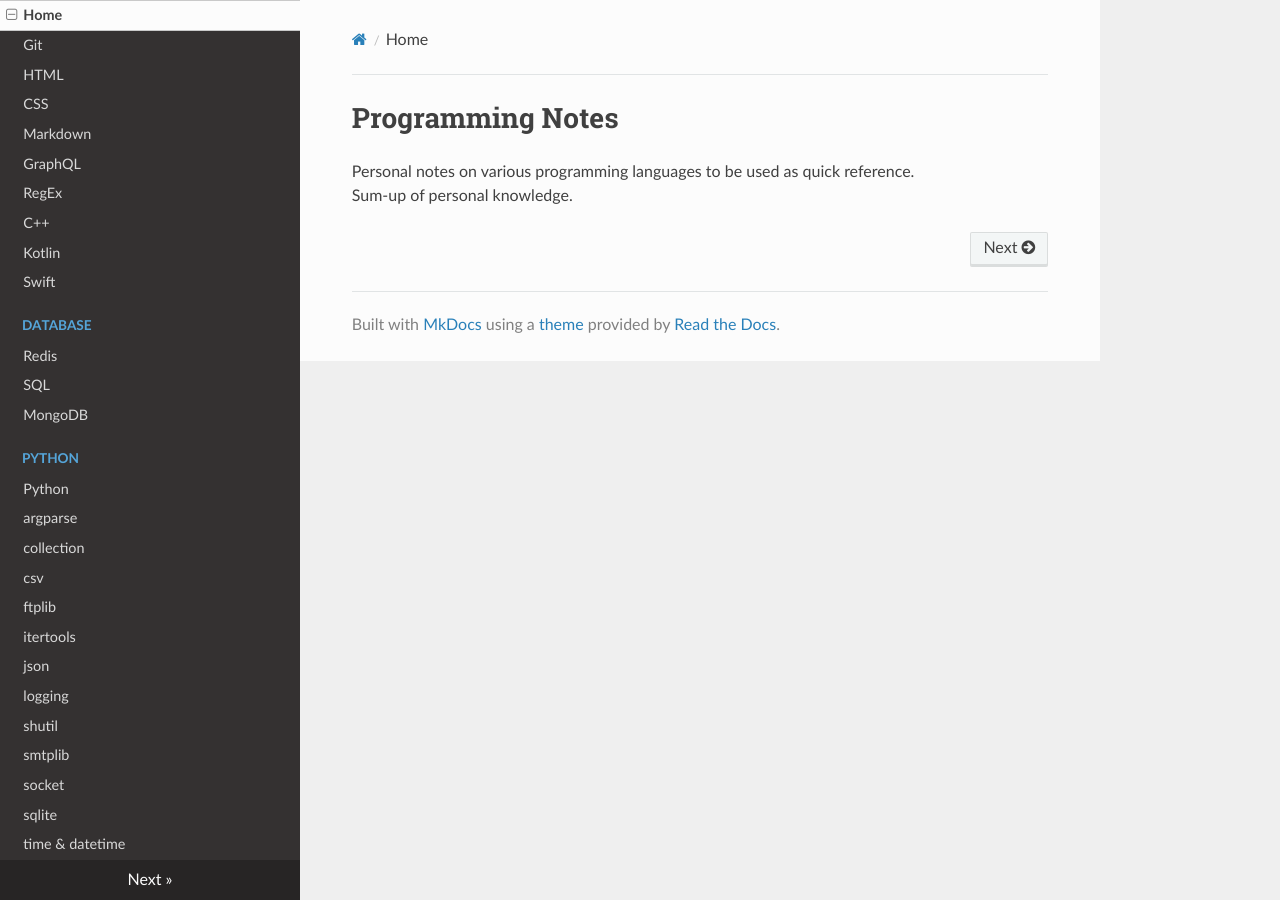
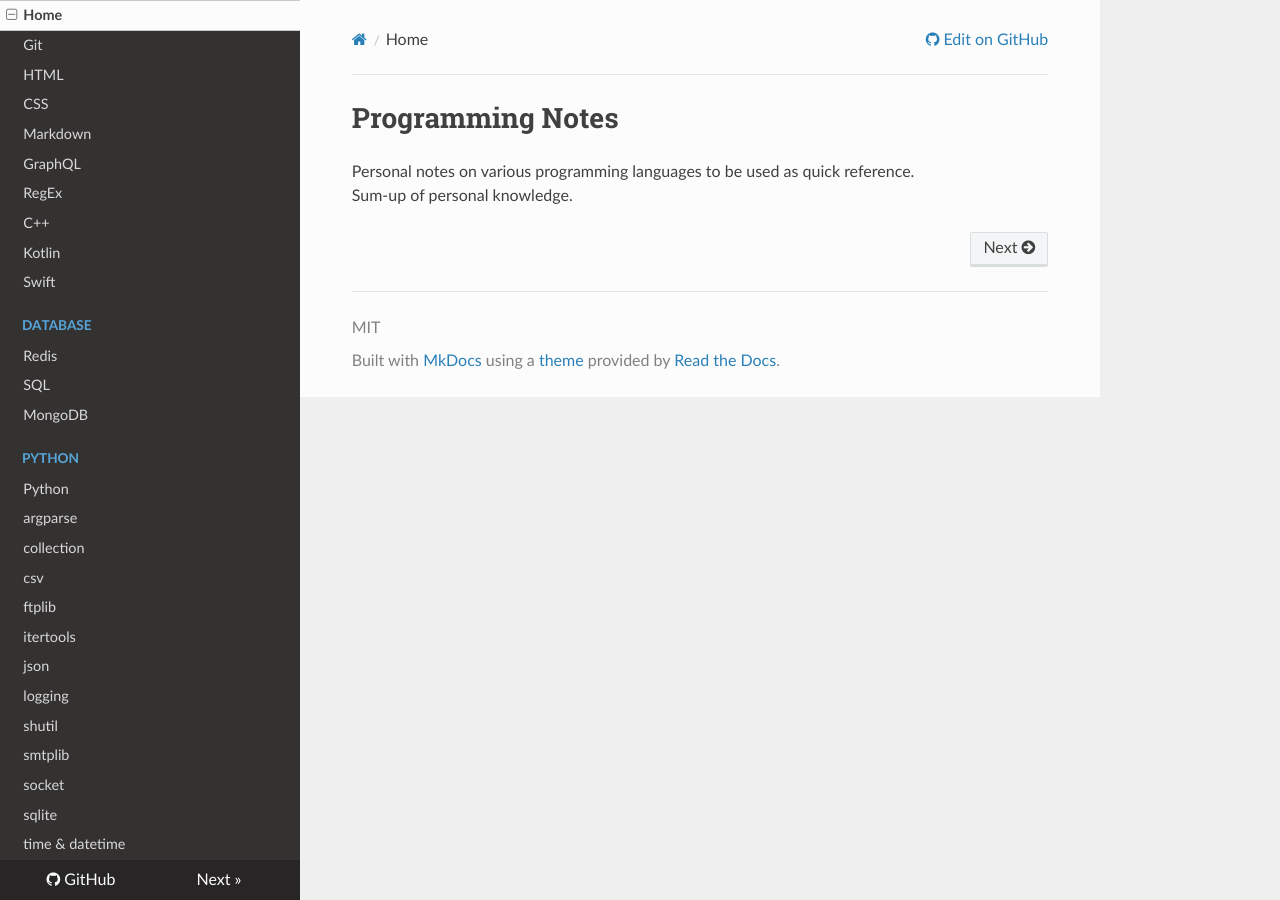
Before and after one commit to m-lamonaca/programming-notes, an MkDocs documentation site: the page built from docs/index.md, in a window 1280 px wide. Built offline with MkDocs 1.6.1, drawn with Linux system fonts in a browser that asks for light colours; nearby versions of some CDN libraries; some of the changed lines change nothing that is shown.

Commit message:
Add info about project

```diff
--- a/mkdocs.yml
+++ b/mkdocs.yml
@@ -1,5 +1,12 @@
 site_name: Programming Notes
-# site_url: https://example.com/
+repo_urL: https://github.com/m-lamonaca/programming-notes
+repo_name: GitHub
+edit_uri: /blob/main/docs
+remote_branch: gh-pages
+remote_name: origin
+site_url: http://m-lamonaca.github.io/programming-notes
+site_author: Marcello Lamonaca
+copyright: MIT
 
 docs_dir: docs
 site_dir: site
```
